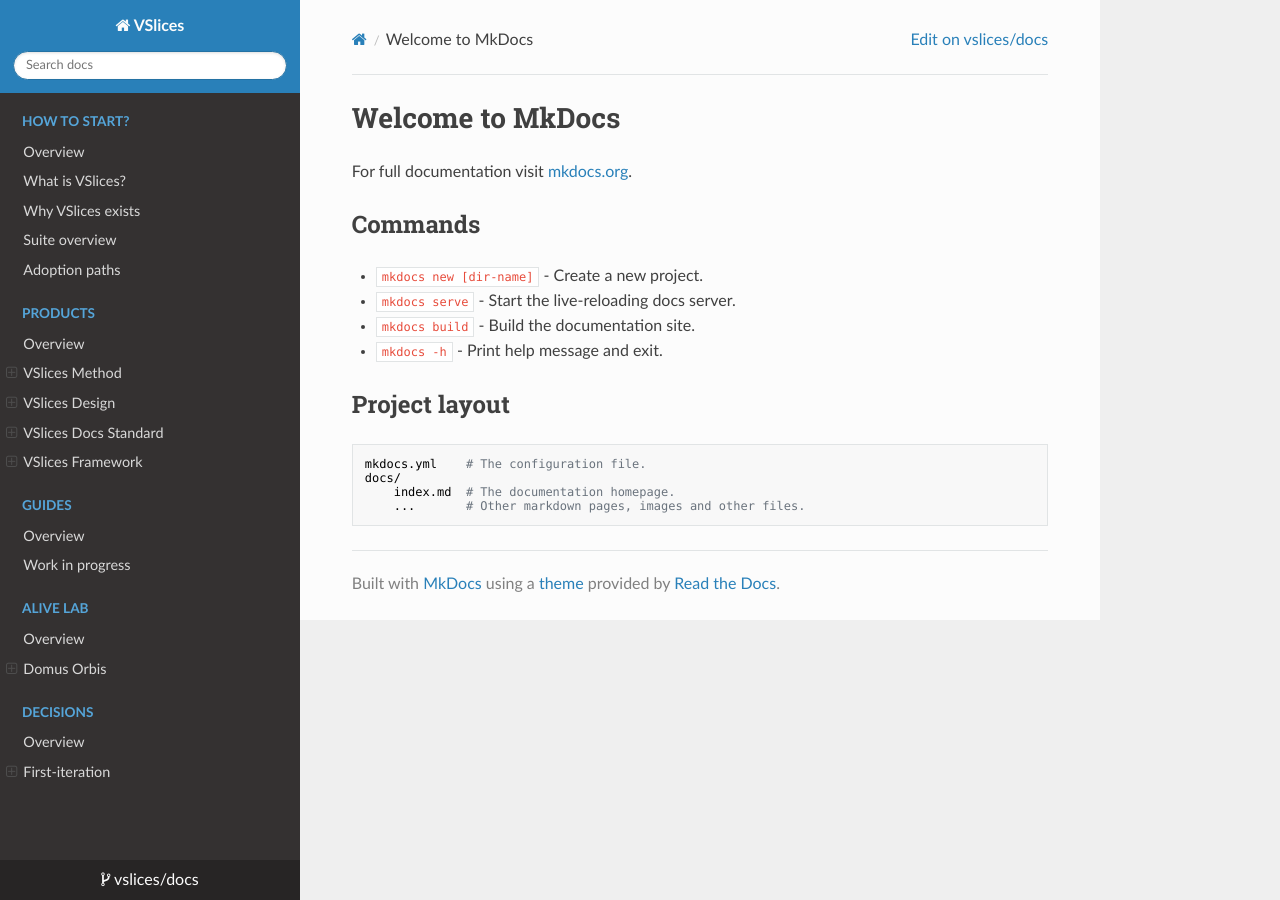
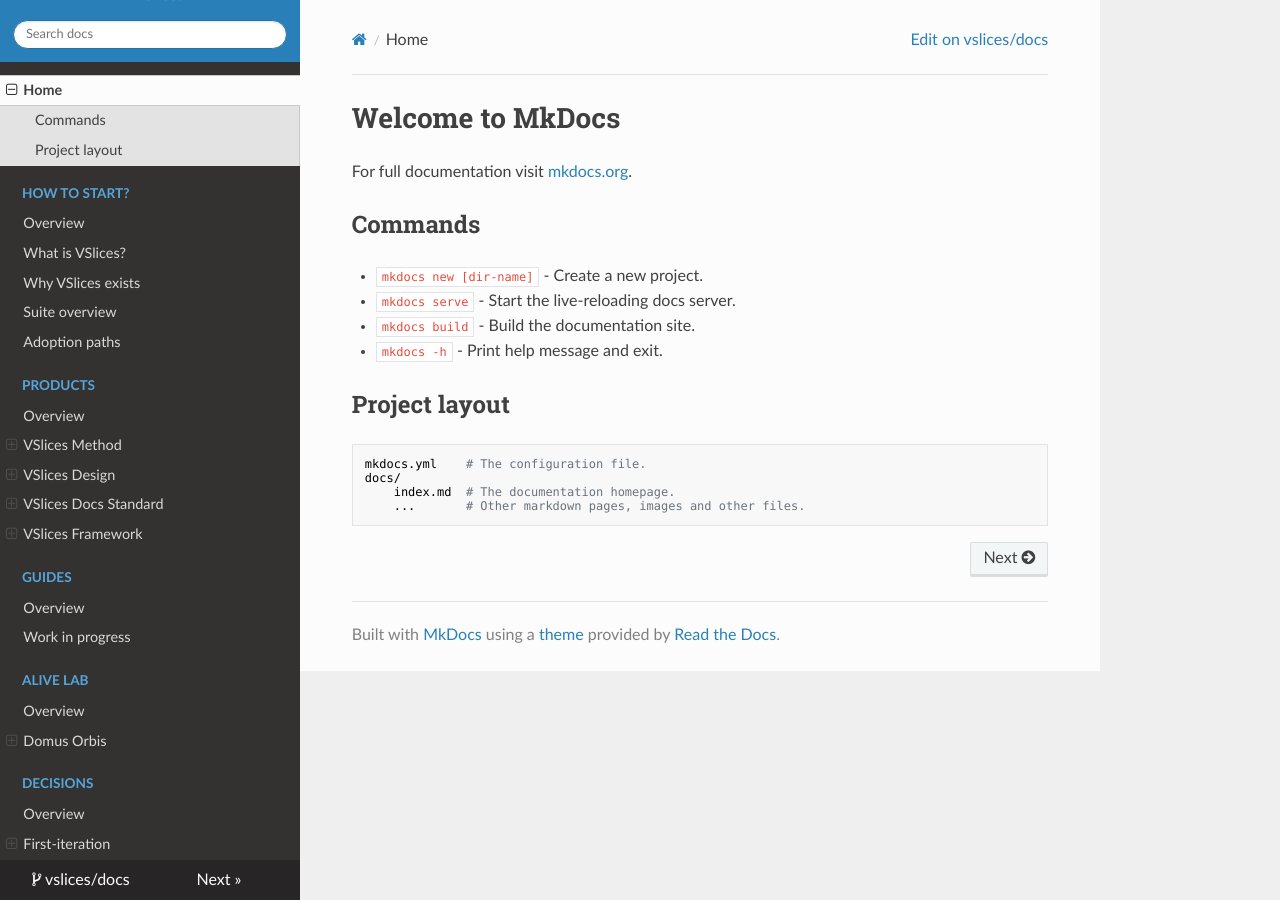
Before and after one commit to vslices/docs, an MkDocs documentation site: the page built from docs/index.md, in a window 1280 px wide. Built offline with MkDocs 1.6.1, drawn with Linux system fonts in a browser that asks for light colours; nearby versions of some CDN libraries; part of the change alters nothing that is shown.

```diff
--- a/mkdocs.yml
+++ b/mkdocs.yml
@@ -10,6 +10,8 @@ theme:
   name: readthedocs
 
 nav:
+    - Home: index.md
+
     - How to start?:
         - Overview: start-here/index.md
         - What is VSlices?: start-here/what-is-vslices.md
@@ -26,7 +28,7 @@ nav:
             - Overview: products/design/index.md
             - Glossary:
                 - Overview: products/design/glossary/index.md
-                - Business process: products/design/glossary/business-progress.md
+                - Business process: products/design/glossary/business-process.md
                 - Service capability: products/design/glossary/service-capability.md
                 - Work in progress: products/design/glossary/work-in-progress.md
             - Modalities:
@@ -49,7 +51,7 @@ nav:
                 - Traits: products/framework/design-patterns/traits.md
                 - Capability: products/framework/design-patterns/capabilities.md
                 - Work in progress: products/framework/design-patterns/work-in-progress.md
-            - Build-in components:
+            - Built-in components:
                 - Overview: products/framework/components/index.md
                 - Flow monad: products/framework/components/flow.md
                 - Errors: products/framework/components/errors.md
@@ -73,7 +75,7 @@ nav:
                 - Work in progress: products/framework/batteries/work-in-progress.md
             - Testing:
                 - Overview: products/framework/testing/index.md
-                - Work in progress: producets/framework/testing/work-in-progress.md
+                - Work in progress: products/framework/testing/work-in-progress.md
             - Work in progress: products/framework/work-in-progress.md
 
     - Guides:
@@ -92,6 +94,6 @@ nav:
         - Overview: decisions/index.md
         - First-iteration:
             - Use read the docs: decisions/first-iteration/0001-use-read-the-docs.md
-            - Documentations first repository: decisions/first-iteration/0002-documentation-first-repository.md
+            - Documentation-first repository: decisions/first-iteration/0002-documentation-first-repository.md
             - Use Domus Orbis as validation project: decisions/first-iteration/0003-use-domus-orbis-as-validation-project.md
             - Keep products separated but connected: decisions/first-iteration/0004-keep-products-separated-but-connected.md
```
Also changed, not shown: docs/products/design/glossary/business-process.md (added), docs/products/design/glossary/business-progress.md (deleted).
